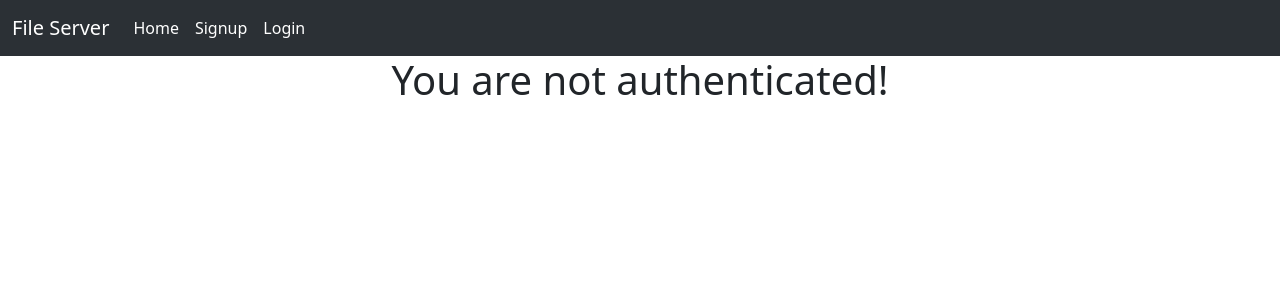
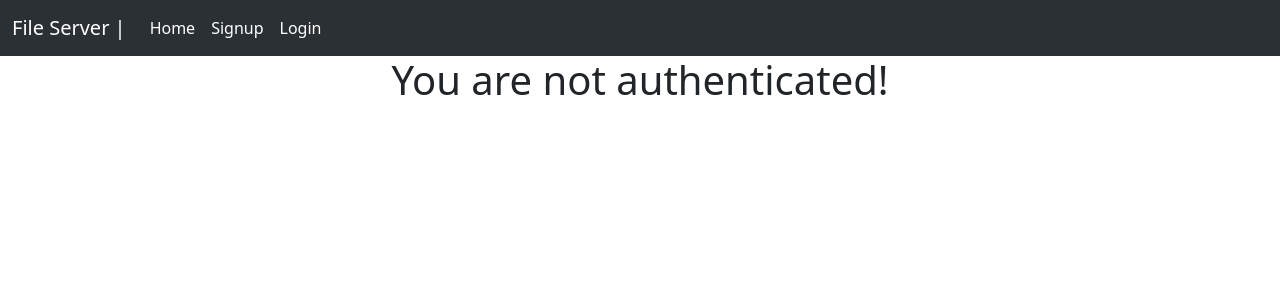
Before and after one commit to theMcSam/FileServer, a Django app: template fileApp/templates/dashboard.html in a window 1280 px wide. Shown: the top 300 px of the page. Run offline with Django 3.2, Linux system fonts and the light colour scheme; the template is opened without the code that fills it, so the values that code supplies are empty.

Commit message:
changed header in base template

```diff
--- a/fileApp/templates/base.html
+++ b/fileApp/templates/base.html
@@ -18,7 +18,7 @@
     <header class="site-header">
       <nav class="navbar navbar-expand-lg bg-body-tertiary bg-dark" data-bs-theme="dark">
         <div class="container-fluid">
-          <a class="navbar-brand" href="#">File Server</a>
+          <a class="navbar-brand" href="#">File Server | </a>
           <button class="navbar-toggler" type="button" data-bs-toggle="collapse" data-bs-target="#navbarSupportedContent" aria-controls="navbarSupportedContent" aria-expanded="false" aria-label="Toggle navigation">
             <span class="navbar-toggler-icon"></span>
           </button>
```
